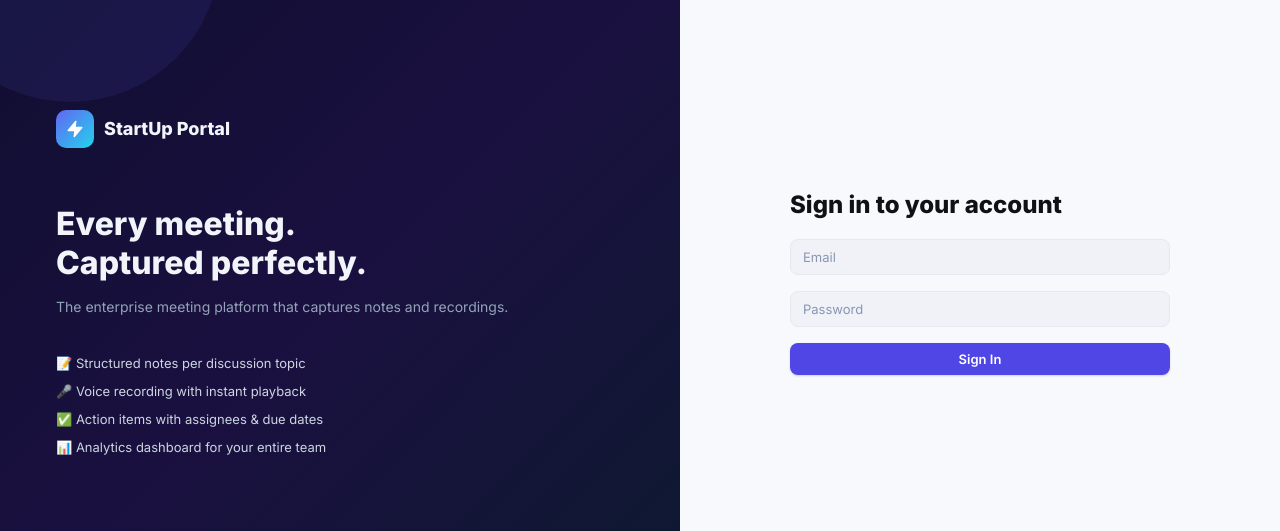
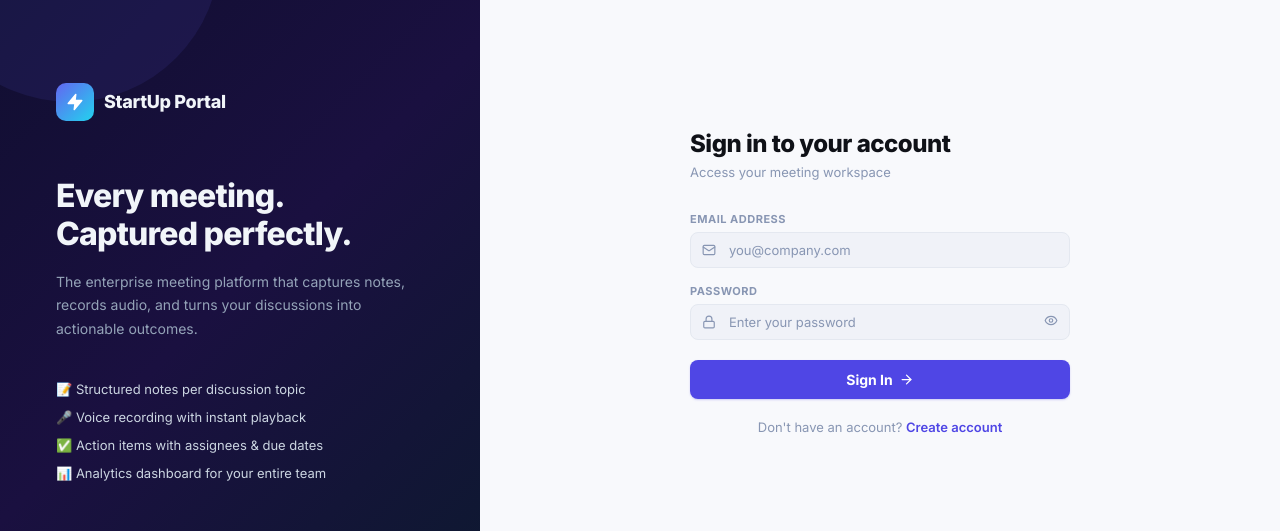
Before and after one commit to manasveemodi/StartUp-Dashboard, a React (Create React App) app in the folder frontend/: page /login in a window 1280 px wide. Shown: the part 118-649 px from the top of the page. Built offline with nearby package versions, Linux system fonts and the light colour scheme; no server answers.

Commit message:
fix:mobile responsive login page

```diff
--- a/frontend/src/pages/Login.jsx
+++ b/frontend/src/pages/Login.jsx
@@ -1,9 +1,6 @@
-import React, { useState, useEffect } from "react";
+import React, { useState } from "react";
 import { Link, useNavigate } from "react-router-dom";
-import {
-  Zap, Mail, Lock, Eye, EyeOff,
-  AlertCircle, ArrowRight, Menu, X
-} from "lucide-react";
+import { Zap, Mail, Lock, Eye, EyeOff, AlertCircle, ArrowRight } from "lucide-react";
 import { useAuth } from "../context/AuthContext";
 import { useToast } from "../context/ToastContext";
 
@@ -12,188 +9,91 @@ export default function Login() {
   const [showPw, setShowPw]   = useState(false);
   const [loading, setLoading] = useState(false);
   const [error, setError]     = useState("");
-
-  const [menuOpen, setMenuOpen] = useState(false);
-  const [isMobile, setIsMobile] = useState(window.innerWidth < 768);
-
-  const { login } = useAuth();
-  const toast     = useToast();
-  const navigate  = useNavigate();
-
+  const { login }             = useAuth();
+  const toast                 = useToast();
+  const navigate              = useNavigate();
   const set = (k,v) => setForm(f => ({ ...f, [k]:v }));
-
-  // ✅ detect screen resize
-  useEffect(() => {
-    const handleResize = () => {
-      setIsMobile(window.innerWidth < 768);
-    };
-    window.addEventListener("resize", handleResize);
-    return () => window.removeEventListener("resize", handleResize);
-  }, []);
 
   const handleSubmit = async e => {
     e.preventDefault();
     setError("");
-
-    if (!form.email || !form.password) {
-      setError("Please fill in all fields.");
-      return;
-    }
-
+    if (!form.email || !form.password) { setError("Please fill in all fields."); return; }
     setLoading(true);
     try {
       await login(form.email, form.password);
       toast.success("Welcome back!");
       navigate("/");
-    } catch (err) {
-      setError(err.response?.data?.message || "Invalid credentials.");
-    } finally {
-      setLoading(false);
-    }
+    } catch (err) { setError(err.response?.data?.message || "Invalid credentials. Please try again."); }
+    finally { setLoading(false); }
   };
 
   return (
     <div style={{ minHeight:"100vh", display:"flex", background:"var(--bg-base)" }}>
-
-      {/* ✅ MOBILE HAMBURGER */}
-      {isMobile && (
-        <div style={{ position:"fixed", top:16, right:16, zIndex:1000 }}>
-          <button onClick={()=>setMenuOpen(!menuOpen)}>
-            {menuOpen ? <X size={20}/> : <Menu size={20}/>}
-          </button>
-        </div>
-      )}
-
-      {/* ✅ MOBILE MENU */}
-      {isMobile && menuOpen && (
-        <div style={{
-          position:"fixed",
-          top:60,
-          right:16,
-          width:200,
-          background:"#fff",
-          padding:12,
-          borderRadius:10,
-          boxShadow:"0 10px 30px rgba(0,0,0,0.15)",
-          zIndex:999
-        }}>
-          <div
-            style={{ cursor:"pointer", marginBottom:10 }}
-            onClick={()=>{
-              navigate("/");
-              setMenuOpen(false);
-            }}
-          >
-            Home
-          </div>
-
-          <div
-            style={{ cursor:"pointer", fontWeight:600 }}
-            onClick={()=>{
-              navigate("/login");
-              setMenuOpen(false);
-            }}
-          >
-            Sign In
-          </div>
-        </div>
-      )}
-
-      {/* LEFT PANEL (ALWAYS SHOW) */}
-      <div
-        style={{
-          flex:"1 1 480px",
-          minWidth:300,
-          background:"linear-gradient(135deg, #0f0e2e 0%, #1a1040 50%, #0c1a2e 100%)",
-          display:"flex",
-          flexDirection:"column",
-          justifyContent:"center",
-          padding:"60px 56px",
-          position:"relative",
-          overflow:"hidden"
-        }}
-      >
+      {/* Left panel */}
+      <div style={{ flex:"0 0 480px", background:"linear-gradient(135deg, #0f0e2e 0%, #1a1040 50%, #0c1a2e 100%)", display:"flex", flexDirection:"column", justifyContent:"center", padding:"60px 56px", position:"relative", overflow:"hidden" }}>
         <div style={{ position:"absolute", top:-80, left:-80, width:300, height:300, borderRadius:"50%", background:"rgba(99,102,241,0.10)" }} />
         <div style={{ position:"absolute", bottom:-60, right:-40, width:200, height:200, borderRadius:"50%", background:"rgba(8,145,178,0.08)" }} />
-
         <div style={{ position:"relative", zIndex:1 }}>
           <div style={{ display:"flex", alignItems:"center", gap:10, marginBottom:56 }}>
             <div style={{ width:38, height:38, borderRadius:10, background:"linear-gradient(135deg,#6366f1,#22d3ee)", display:"flex", alignItems:"center", justifyContent:"center" }}>
               <Zap size={18} color="#fff" fill="#fff" />
             </div>
-            <span style={{ fontSize:18, fontWeight:800, color:"#f1f5f9" }}>
-              StartUp Portal
-            </span>
+            <span style={{ fontSize:18, fontWeight:800, color:"#f1f5f9", letterSpacing:"-0.3px" }}>StartUp Portal</span>
           </div>
-
-          <h1 style={{ fontSize:32, fontWeight:800, color:"#f1f5f9", marginBottom:16 }}>
-            Every meeting.<br />Captured perfectly.
-          </h1>
-
-          <p style={{ fontSize:14, color:"#94a3b8", marginBottom:40 }}>
-            The enterprise meeting platform that captures notes and recordings.
-          </p>
+          <h1 style={{ fontSize:32, fontWeight:800, color:"#f1f5f9", letterSpacing:"-0.8px", lineHeight:1.2, marginBottom:16 }}>Every meeting.<br />Captured perfectly.</h1>
+          <p style={{ fontSize:14, color:"#94a3b8", lineHeight:1.7, marginBottom:40 }}>The enterprise meeting platform that captures notes, records audio, and turns your discussions into actionable outcomes.</p>
           <div style={{ display:"flex", flexDirection:"column", gap:12 }}>
-             {[
-              "📝 Structured notes per discussion topic",
-               "🎤 Voice recording with instant playback",
-               "✅ Action items with assignees & due dates",
-               "📊 Analytics dashboard for your entire team" ].map(item => ( <div key={item}
-               style={{ fontSize:13, color:"#cbd5e1", display:"flex", gap:8 }}>
-                {item}
-                </div>
-               ))}
-             </div>
+            {["📝 Structured notes per discussion topic","🎤 Voice recording with instant playback","✅ Action items with assignees & due dates","📊 Analytics dashboard for your entire team"].map(item => (
+              <div key={item} style={{ fontSize:13, color:"#cbd5e1", display:"flex", alignItems:"center", gap:8 }}>{item}</div>
+            ))}
+          </div>
         </div>
       </div>
 
-      {/* ✅ RIGHT PANEL (DESKTOP ONLY) */}
-      {!isMobile && (
-        <div
-          style={{
-            flex:"1 1 400px",
-            display:"flex",
-            alignItems:"center",
-            justifyContent:"center",
-            padding:"20px"
-          }}
-        >
-          <div style={{ width:"100%", maxWidth:380, margin:"0 auto" }}>
+      {/* Right panel */}
+      <div style={{ flex:1, display:"flex", alignItems:"center", justifyContent:"center", padding:"40px 60px" }}>
+        <div style={{ width:"100%", maxWidth:380 }}>
+          <div style={{ marginBottom:32 }}>
+            <h2 style={{ fontSize:24, fontWeight:800, color:"var(--text-primary)", letterSpacing:"-0.5px", marginBottom:6 }}>Sign in to your account</h2>
+            <p style={{ fontSize:13, color:"var(--text-muted)" }}>Access your meeting workspace</p>
+          </div>
 
-            <h2 style={{ fontSize:24, fontWeight:800 }}>
-              Sign in to your account
-            </h2>
+          {error && (
+            <div style={{ display:"flex", alignItems:"center", gap:8, padding:"11px 14px", borderRadius:"var(--radius-sm)", background:"var(--rose-soft)", border:"1px solid var(--rose)", marginBottom:20, fontSize:13, color:"var(--rose)" }}>
+              <AlertCircle size={14} />{error}
+            </div>
+          )}
 
-            {error && <div style={{ color:"red" }}>{error}</div>}
+          <form onSubmit={handleSubmit} style={{ display:"flex", flexDirection:"column", gap:16 }}>
+            <div>
+              <label style={{ fontSize:11, fontWeight:700, color:"var(--text-muted)", display:"block", marginBottom:6, textTransform:"uppercase", letterSpacing:"0.5px" }}>Email Address</label>
+              <div style={{ position:"relative" }}>
+                <Mail size={14} color="var(--text-muted)" style={{ position:"absolute", left:12, top:"50%", transform:"translateY(-50%)" }} />
+                <input className="input" type="email" value={form.email} onChange={e => set("email",e.target.value)} placeholder="you@company.com" style={{ paddingLeft:38 }} autoComplete="email" />
+              </div>
+            </div>
 
-            <form onSubmit={handleSubmit} style={{ display:"flex", flexDirection:"column", gap:16, marginTop:20 }}>
+            <div>
+              <label style={{ fontSize:11, fontWeight:700, color:"var(--text-muted)", display:"block", marginBottom:6, textTransform:"uppercase", letterSpacing:"0.5px" }}>Password</label>
+              <div style={{ position:"relative" }}>
+                <Lock size={14} color="var(--text-muted)" style={{ position:"absolute", left:12, top:"50%", transform:"translateY(-50%)" }} />
+                <input className="input" type={showPw?"text":"password"} value={form.password} onChange={e => set("password",e.target.value)} placeholder="Enter your password" style={{ paddingLeft:38, paddingRight:40 }} autoComplete="current-password" />
+                <button type="button" onClick={()=>setShowPw(!showPw)} style={{ position:"absolute", right:12, top:"50%", transform:"translateY(-50%)", background:"none", border:"none", cursor:"pointer", color:"var(--text-muted)", padding:0 }}>
+                  {showPw ? <EyeOff size={14}/> : <Eye size={14}/>}
+                </button>
+              </div>
+            </div>
 
-              <input
-                className="input"
-                type="email"
-                placeholder="Email"
-                value={form.email}
-                onChange={e=>set("email",e.target.value)}
-              />
+            <button type="submit" className="btn btn-primary btn-lg" disabled={loading} style={{ width:"100%", justifyContent:"center", marginTop:4 }}>
+              {loading ? <><div style={{ width:15,height:15,border:"2px solid rgba(255,255,255,0.4)",borderTopColor:"#fff",borderRadius:"50%",animation:"spin 0.7s linear infinite" }} />Signing in…</> : <>Sign In <ArrowRight size={15}/></>}
+            </button>
+          </form>
 
-              <input
-                className="input"
-                type="password"
-                placeholder="Password"
-                value={form.password}
-                onChange={e=>set("password",e.target.value)}
-              />
-
-              <button className="btn btn-primary">
-                {loading ? "Signing in..." : "Sign In"}
-              </button>
-
-            </form>
-
+          <div style={{ textAlign:"center", marginTop:20, fontSize:13, color:"var(--text-muted)" }}>
+            Don't have an account?{" "}<Link to="/register" style={{ color:"var(--accent-text)", textDecoration:"none", fontWeight:600 }}>Create account</Link>
           </div>
         </div>
-      )}
-
+      </div>
     </div>
   );
 }
```
